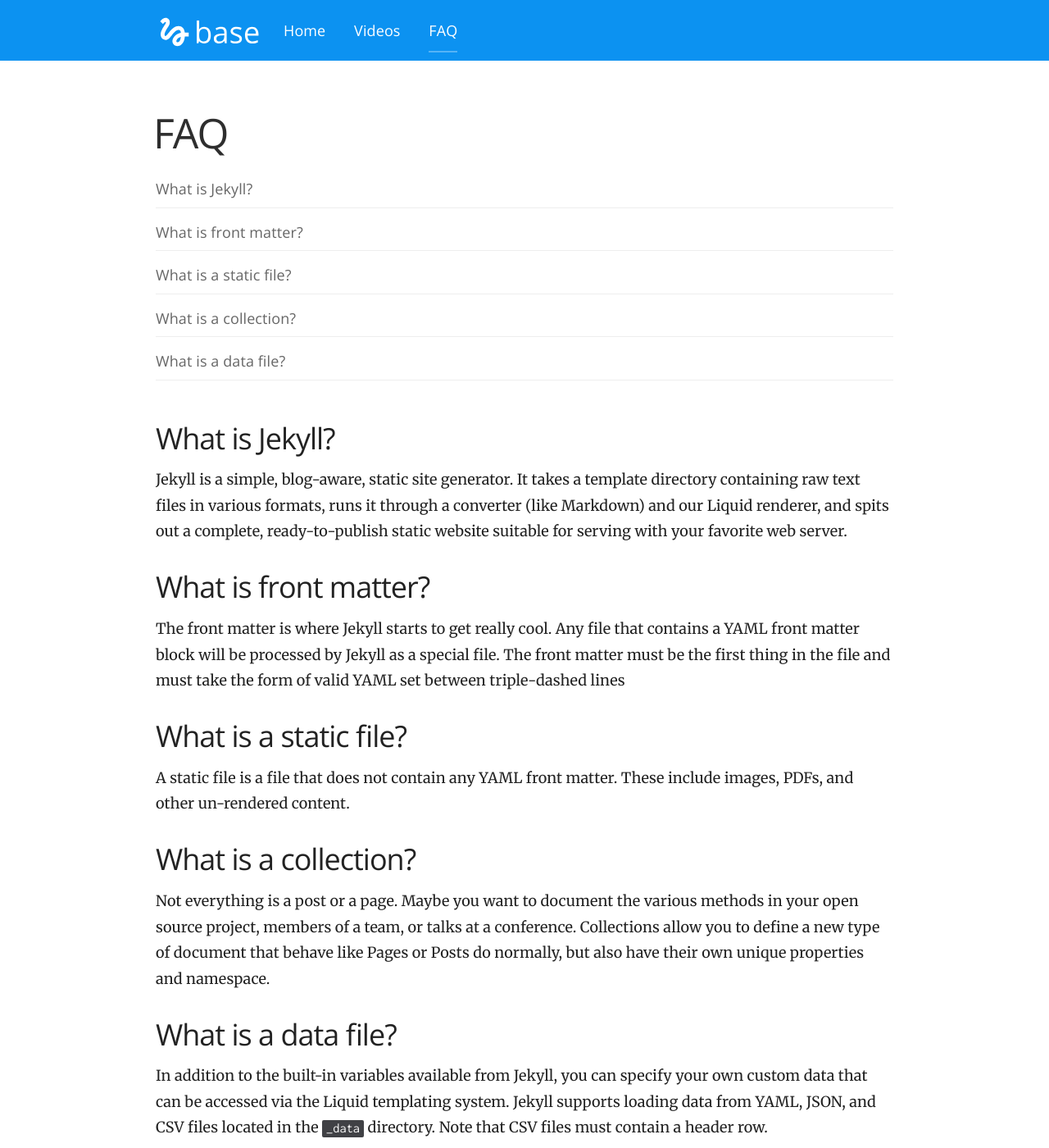
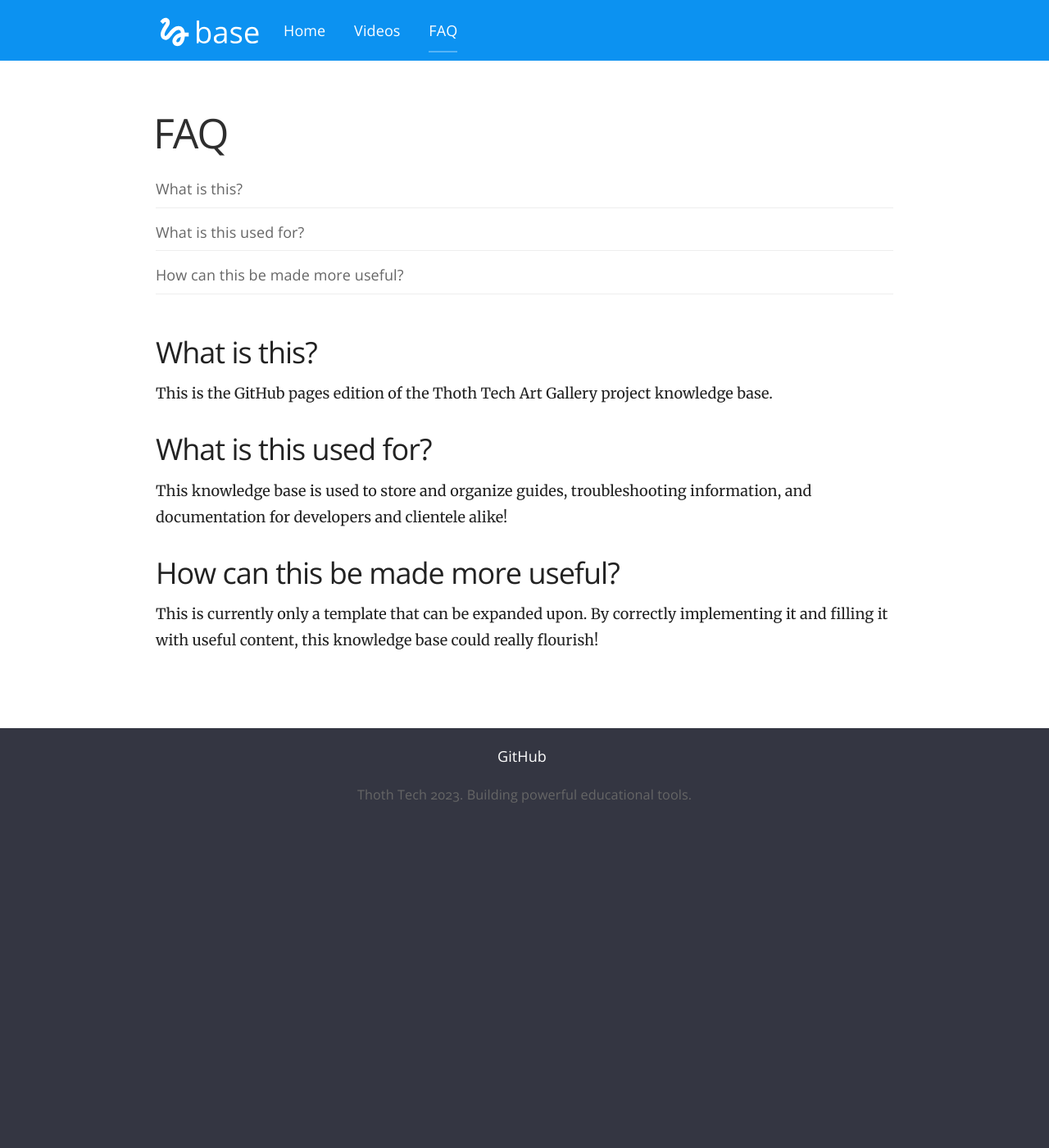
Before and after one commit to Kyle-Dav/jekyll-knowledge-base, a Jekyll site: the page built from faq.html, in a window 1280 px wide and 1400 px high. Shown: the whole window at 82% size. Built offline with Jekyll 4.4.1, drawn with Linux system fonts in a browser that asks for light colours; nearby versions of some CDN libraries.

Commit message:
Update faq.html

```diff
--- a/faq.html
+++ b/faq.html
@@ -1,15 +1,11 @@
 ---
 faq:
-  - question: What is Jekyll?
-    answer: Jekyll is a simple, blog-aware, static site generator. It takes a template directory containing raw text files in various formats, runs it through a converter (like Markdown) and our Liquid renderer, and spits out a complete, ready-to-publish static website suitable for serving with your favorite web server.
-  - question: What is front matter?
-    answer: The front matter is where Jekyll starts to get really cool. Any file that contains a YAML front matter block will be processed by Jekyll as a special file. The front matter must be the first thing in the file and must take the form of valid YAML set between triple-dashed lines
-  - question: What is a static file?
-    answer: A static file is a file that does not contain any YAML front matter. These include images, PDFs, and other un-rendered content.
-  - question: What is a collection?
-    answer: Not everything is a post or a page. Maybe you want to document the various methods in your open source project, members of a team, or talks at a conference. Collections allow you to define a new type of document that behave like Pages or Posts do normally, but also have their own unique properties and namespace.
-  - question: What is a data file?
-    answer: In addition to the built-in variables available from Jekyll, you can specify your own custom data that can be accessed via the Liquid templating system. Jekyll supports loading data from YAML, JSON, and CSV files located in the  `_data` directory. Note that CSV files must contain a header row.
+  - question: What is this?
+    answer: This is the GitHub pages edition of the Thoth Tech Art Gallery project knowledge base.
+  - question: What is this used for?
+    answer: This knowledge base is used to store and organize guides, troubleshooting information, and documentation for developers and clientele alike!
+  - question: How can this be made more useful?
+    answer: This is currently only a template that can be expanded upon. By correctly implementing it and filling it with useful content, this knowledge base could really flourish!
 ---
 
 <h1>FAQ</h1>
```
